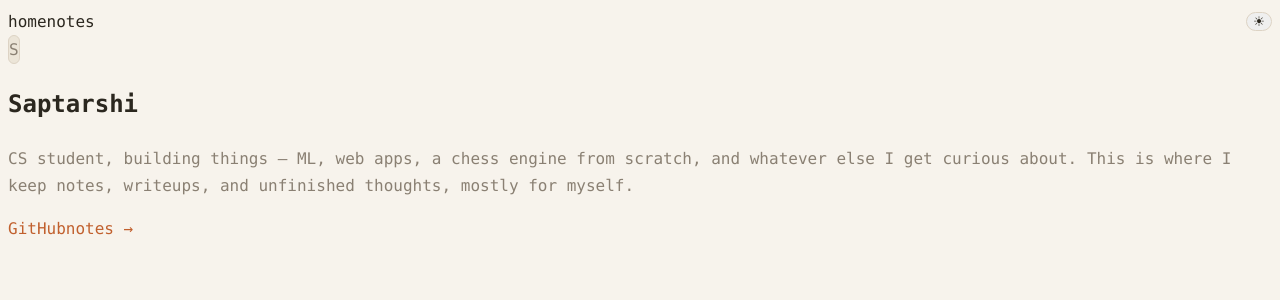
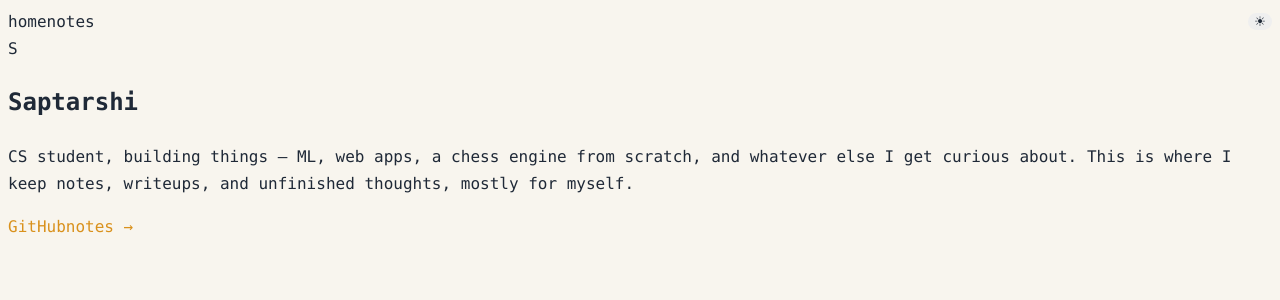
Before and after one commit to sapronaut/blog-website, a Next.js app: page / in a window 1280 px wide. Shown: the top 300 px of the page. Built offline with nearby package versions, Linux system fonts and the light colour scheme.

Commit message:
Update globals.css

```diff
--- a/app/globals.css
+++ b/app/globals.css
@@ -3,21 +3,19 @@
 @tailwind utilities;
 
 :root {
-  --bg: #16140f;
-  --bg-raised: #1d1a14;
-  --text: #e8e3d8;
-  --text-dim: #8a8478;
-  --accent: #d98c3f;
-  --rule: #322e25;
+  --bg: #111315;
+  --surface: #17191c;
+  --text: #e8e6e3;
+  --muted: #9ca3af;
+  --accent: #f4b942;
 }
 
 [data-theme="light"] {
-  --bg: #f7f3ec;
-  --bg-raised: #ece5d8;
-  --text: #2b271f;
-  --text-dim: #8a8073;
-  --accent: #c1602e;
-  --rule: #ddd3c4;
+  --bg: #f8f5ee;
+  --surface: #f2eee6;
+  --text: #1f2937;
+  --muted: #6b7280;
+  --accent: #d9911c;
 }
 
 * {
```
